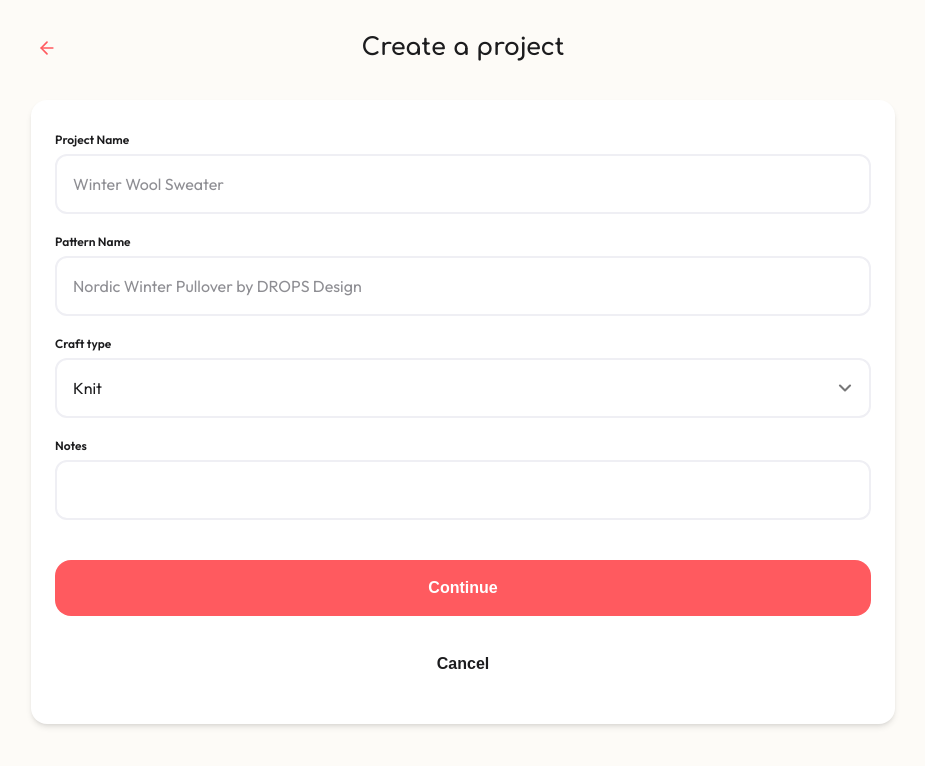
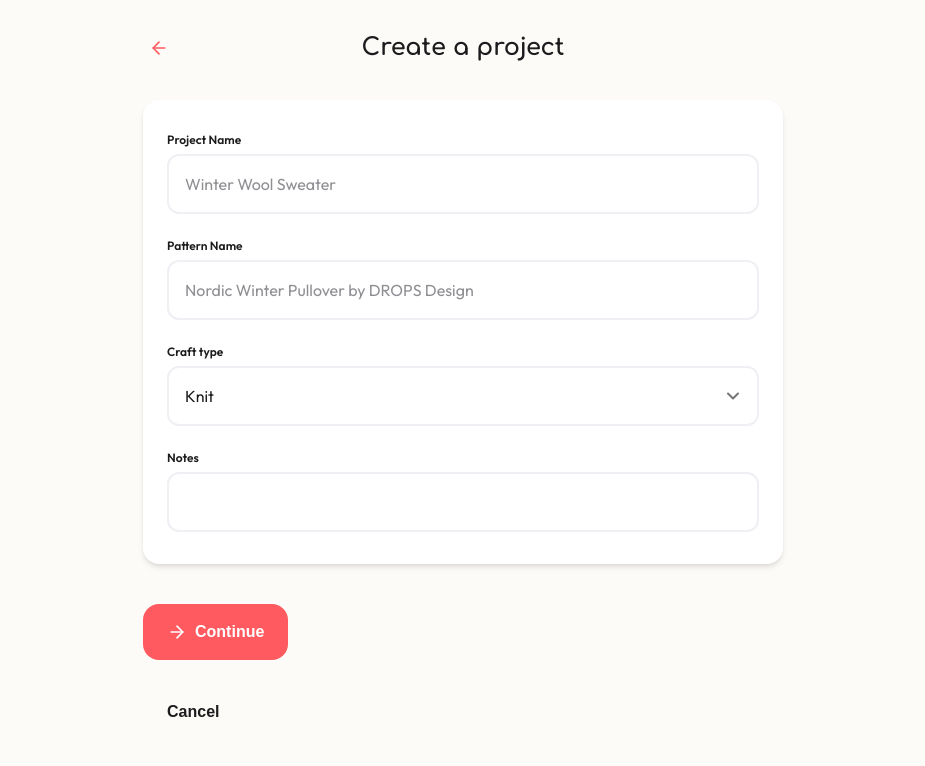
Before and after one commit to ionutalexandru/loopo, a Next.js app: page /projects/new in a window 1280 px wide. Shown: the top 766 px of the page, without its empty margins (177-1102 px from the left). Built offline with nearby package versions, Linux system fonts and the light colour scheme.

Commit message:
fix container in create part and project view

```diff
--- a/app/globals.css
+++ b/app/globals.css
@@ -37,8 +37,7 @@ body {
 }
 
 h1 {
-    @apply font-comfortaa text-charcoal mb-6 text-4xl font-bold last:mb-0
-        md:text-5xl;
+    @apply font-comfortaa text-charcoal mb-6 text-4xl font-bold last:mb-0 md:text-5xl;
 }
 
 h2 {
@@ -50,8 +49,7 @@ h3 {
 }
 
 h4 {
-    @apply text-charcoal/80 mb-2 text-base font-bold tracking-wider uppercase
-        last:mb-0;
+    @apply text-charcoal/80 mb-2 text-base font-bold tracking-wider uppercase last:mb-0;
 }
 
 p {
@@ -67,18 +65,15 @@ hr {
 }
 
 ul {
-    @apply text-charcoal/80 marker:text-vibrant-coral mb-6 list-disc space-y-2
-        pl-5 text-base last:mb-0;
+    @apply text-charcoal/80 marker:text-vibrant-coral mb-6 list-disc space-y-2 pl-5 text-base last:mb-0;
 }
 
 ol {
-    @apply text-charcoal/80 marker:text-vibrant-coral mb-6 list-decimal
-        space-y-2 pl-5 text-base marker:font-bold last:mb-0;
+    @apply text-charcoal/80 marker:text-vibrant-coral mb-6 list-decimal space-y-2 pl-5 text-base marker:font-bold last:mb-0;
 }
 
 blockquote {
-    @apply border-vibrant-coral bg-vibrant-coral/20 text-charcoal/90 my-6 block
-        rounded-r-xl border-l-4 p-4 text-base italic;
+    @apply border-vibrant-coral bg-vibrant-coral/20 text-charcoal/90 my-6 block rounded-r-xl border-l-4 p-4 text-base italic;
 }
 
 .loopo-dot {
@@ -87,22 +82,18 @@ blockquote {
 
 /* STYLEGUIDE */
 @utility sg-row {
-    @apply border-chalk-gray/40 grid grid-cols-1 items-center gap-6 border-t
-        pt-6 lg:grid-cols-3;
+    @apply border-chalk-gray/40 grid grid-cols-1 items-center gap-6 border-t pt-6 lg:grid-cols-3;
 }
 
 @utility sg-subtitle {
-    @apply text-misty-gray mb-6 block text-xs font-bold tracking-widest
-        uppercase;
+    @apply text-misty-gray mb-6 block text-xs font-bold tracking-widest uppercase;
 }
 
 @utility sg-meta {
-    @apply bg-chalk-gray/30 text-charcoal/70 rounded-xl p-4 text-xs
-        lg:col-span-1;
+    @apply bg-chalk-gray/30 text-charcoal/70 rounded-xl p-4 text-xs lg:col-span-1;
 
     & code {
-        @apply text-charcoal mb-1 block font-mono text-[11px] font-bold
-            tracking-wide uppercase;
+        @apply text-charcoal mb-1 block font-mono text-[11px] font-bold tracking-wide uppercase;
     }
 
     & code.coral {
@@ -118,9 +109,17 @@ blockquote {
     @apply lg:col-span-2;
 }
 
+header {
+    @apply relative flex w-full items-center justify-center py-3;
+}
+
+header a.back,
+header button.back {
+    @apply absolute left-0;
+}
+
 main.page {
-    @apply w-full max-w-md md:max-w-2xl lg:max-w-4xl mx-auto px-4 py-5 flex
-        flex-col gap-6 min-h-screen antialiased;
+    @apply mx-auto flex min-h-screen w-full max-w-md flex-col gap-6 px-4 py-5 antialiased md:max-w-xl lg:max-w-2xl;
 }
 
 .loader {
--- a/components/views/CreatePartView.tsx
+++ b/components/views/CreatePartView.tsx
@@ -81,22 +81,18 @@ export default function CreatePartView({ slug }: CreatePartViewProps) {
 
     return (
         <main className="page">
-            <header className="relative flex w-full items-center justify-center py-3">
+            <header>
                 <Button
                     href={searchParams.get('from') || '/'}
                     icon={<ArrowLeft />}
                     variant="text"
                     size="small"
-                    className="absolute left-0"
+                    className="back"
                 />
                 <h1 className="text-2xl!">Create a part</h1>
             </header>
-            <Card variant="elevated">
-                <form
-                    onSubmit={handleSubmit}
-                    noValidate
-                    className="flex flex-col gap-5"
-                >
+            <form onSubmit={handleSubmit} noValidate className="space-y-5">
+                <Card variant="elevated" className="flex flex-col gap-6">
                     {errors.general && (
                         <FormAlert variant="error" message={errors.general} />
                     )}
@@ -106,10 +102,11 @@ export default function CreatePartView({ slug }: CreatePartViewProps) {
                         onChange={handleFieldChange}
                         error={errors.name}
                         name="name"
-                        placeholder="Front"
+                        placeholder="e.g. Front part, Left Sleeve"
                         onBlur={handleBlur}
                         success={isFieldValid('name')}
                     />
+                    <div className="flex flex-row gap-6">
                         <Input
                             label="Current Row"
                             value={formData.currentRow}
@@ -133,6 +130,7 @@ export default function CreatePartView({ slug }: CreatePartViewProps) {
                             type="number"
                             inputMode="numeric"
                         />
+                    </div>
                     <Input
                         label="Needle/Hook Size"
                         value={formData.needleSize}
@@ -162,21 +160,28 @@ export default function CreatePartView({ slug }: CreatePartViewProps) {
                         onBlur={handleBlur}
                         success={isFieldValid('notes')}
                     />
+                </Card>
+                <div className="flex flex-col gap-6">
                     <Button
                         type="submit"
                         variant="squared"
                         color="primary"
                         disabled={isSubmitting}
-                        className="mt-5"
+                        className="mt-5 w-fit!"
                         icon={!isSubmitting ? <Check /> : null}
                     >
                         {isSubmitting ? 'Creating part...' : 'Start crafting'}
                     </Button>
-                    <Button variant="text" color="secondary" href="/">
+                    <Button
+                        variant="text"
+                        color="secondary"
+                        href="/"
+                        className="w-fit!"
+                    >
                         Cancel
                     </Button>
+                </div>
             </form>
-            </Card>
             {isSubmitting && <Loading message="Creating part..." />}
         </main>
     );
--- a/components/views/CreateProjectView.tsx
+++ b/components/views/CreateProjectView.tsx
@@ -1,7 +1,7 @@
 'use client';
 
-import { ArrowLeft } from 'lucide-react';
-import { useRouter } from 'next/navigation';
+import { ArrowLeft, ArrowRight } from 'lucide-react';
+import { useRouter, useSearchParams } from 'next/navigation';
 
 import { createProjectSchema } from '@/schemas/projectSchema';
 import { useProjectStore } from '@/store/useProjectStore';
@@ -16,6 +16,7 @@ import { Loading } from '../ui/Loading';
 
 export default function CreateProjectView() {
     const router = useRouter();
+    const searchParams = useSearchParams();
     const addProject = useProjectStore((state) => state.addProject);
     const existingProjects = useProjectStore((state) => state.projects);
 
@@ -57,23 +58,18 @@ export default function CreateProjectView() {
 
     return (
         <main className="page">
-            {/* Header Bar */}
-            <header className="relative flex w-full items-center justify-center py-3">
+            <header>
                 <Button
-                    href="/"
+                    href={searchParams.get('from') || '/'}
                     icon={<ArrowLeft />}
                     variant="text"
                     size="small"
-                    className="absolute left-0"
+                    className="back"
                 />
                 <h1 className="text-2xl!">Create a project</h1>
             </header>
-            <Card variant="elevated">
-                <form
-                    onSubmit={handleSubmit}
-                    noValidate
-                    className="flex flex-col gap-5"
-                >
+            <form onSubmit={handleSubmit} noValidate className="space-y-5">
+                <Card variant="elevated" className="flex flex-col gap-6">
                     {errors.general && (
                         <FormAlert variant="error" message="errors.general" />
                     )}
@@ -120,20 +116,28 @@ export default function CreateProjectView() {
                         onBlur={handleBlur}
                         success={isFieldValid('notes')}
                     />
+                </Card>
+                <div className="flex flex-col gap-6">
                     <Button
                         type="submit"
                         variant="squared"
                         color="primary"
                         disabled={isSubmitting}
-                        className="mt-5"
+                        className="mt-5 w-fit!"
+                        icon={<ArrowRight />}
                     >
                         {isSubmitting ? 'Creating...' : 'Continue'}
                     </Button>
-                    <Button variant="text" color="secondary" href="/">
+                    <Button
+                        variant="text"
+                        color="secondary"
+                        href="/"
+                        className="w-fit!"
+                    >
                         Cancel
                     </Button>
-                </form>
-            </Card>
+                </div>
+            </form>
             {isSubmitting && <Loading message="Creating project..." />}
         </main>
     );
--- a/components/views/MyBasketView.tsx
+++ b/components/views/MyBasketView.tsx
@@ -31,7 +31,7 @@ export default function MyBasketView() {
     return (
         <main className="page">
             {/* Header Bar */}
-            <header className="flex items-center justify-between">
+            <header className="justify-between!">
                 <Link href="/">
                     <Image
                         src="/logo.svg"
@@ -54,9 +54,9 @@ export default function MyBasketView() {
             <Card
                 variant="bordered"
                 aria-labelledby="Hero heading"
-                className="flex flex-col gap-3 items-center"
+                className="flex flex-col items-center gap-3"
             >
-                <h2 className="font-comfortaa text-lg! text-center">
+                <h2 className="font-comfortaa text-center text-lg!">
                     Hey, what are we crafting today?
                 </h2>
 
@@ -70,7 +70,7 @@ export default function MyBasketView() {
                     Start a new project
                 </Button>
             </Card>
-            <div className="flex justify-between items-center p-4">
+            <div className="flex items-center justify-between p-4">
                 <h1 className="mb-0!">My Basket</h1>
                 <Toggle
                     defaultChecked={activeOnly}
--- a/components/views/PartDisplayView.tsx
+++ b/components/views/PartDisplayView.tsx
@@ -149,7 +149,7 @@ export default function PartDisplayView({ slug, partSlug }: PageDisplayProps) {
 
     return (
         <main className="page">
-            <header className="relative flex w-full items-center justify-between py-3">
+            <header className="justify-between!">
                 <Button
                     href="/"
                     icon={<ArrowLeft />}
```
Lines whose indentation alone changed are shown as unchanged.
